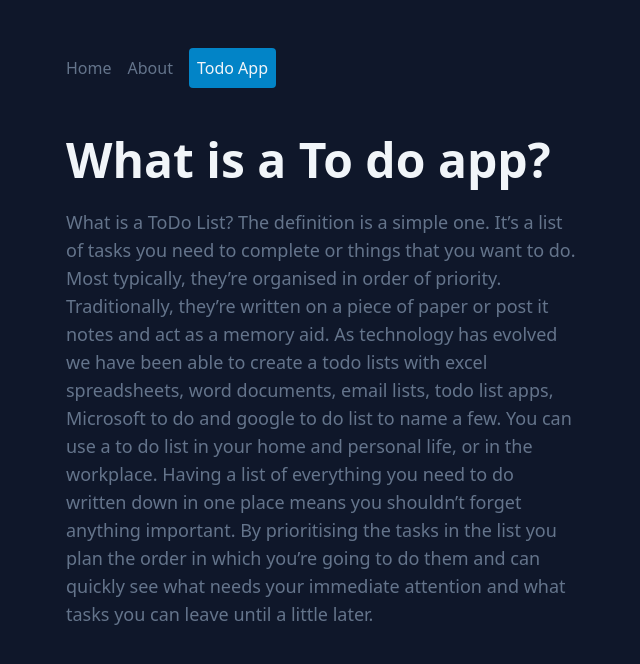
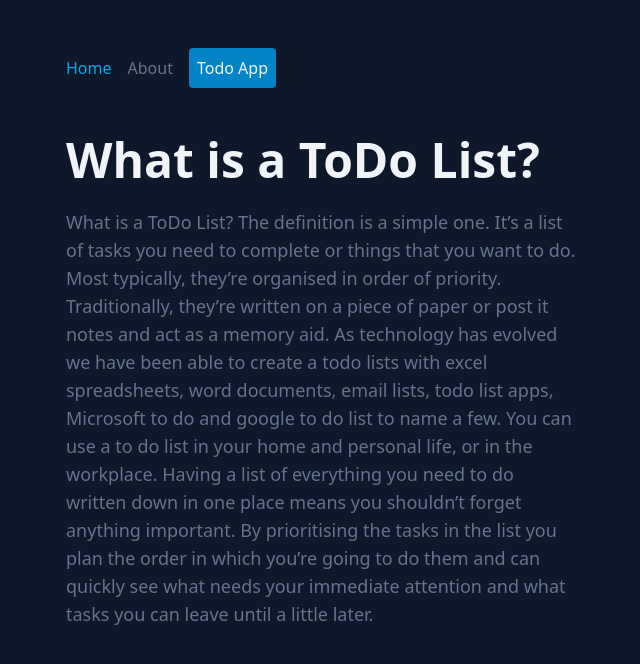
Before and after one commit to euperinotti/todo-list, a React (Vite) app: page / in a window 1280 px wide. Shown: the top 664 px of the page, without its empty margins (174-814 px from the left). Built offline with nearby package versions, Linux system fonts and the light colour scheme.

Commit message:
feat: add base template

```diff
--- a/src/pages/Home/index.tsx
+++ b/src/pages/Home/index.tsx
@@ -1,40 +1,27 @@
+import { PageTitle } from "../../components/PageTitle";
+import { BaseTemplate } from "../../template/Base";
+
 export const HomePage = () => {
   return (
-    <div className="bg-slate-900 h-screen text-slate-50 py-12 px-60">
-      <div className="flex flex-col justify-start items-start h-full w-full gap-12">
-        <nav className="text-slate-500 flex gap-4 items-center justify-center">
-          <a href="/" className="hover:text-sky-500">
-            Home
-          </a>
-          <a href="/about" className="hover:text-sky-500">
-            About
-          </a>
-          <a href="/todo" className="p-2 bg-sky-600 text-slate-100 rounded">
-            Todo App
-          </a>
-        </nav>
-        <div className="flex flex-col justify-start items-start h-auto w-full gap-6 max-w-lg">
-          <h1 className="text-5xl font-bold text-slate-100">
-            What is a To do app?
-          </h1>
-          <p className="text-slate-500 text-lg">
-            What is a ToDo List? The definition is a simple one. It’s a list of
-            tasks you need to complete or things that you want to do. Most
-            typically, they’re organised in order of priority. Traditionally,
-            they’re written on a piece of paper or post it notes and act as a
-            memory aid. As technology has evolved we have been able to create a
-            todo lists with excel spreadsheets, word documents, email lists,
-            todo list apps, Microsoft to do and google to do list to name a few.
-            You can use a to do list in your home and personal life, or in the
-            workplace. Having a list of everything you need to do written down
-            in one place means you shouldn’t forget anything important. By
-            prioritising the tasks in the list you plan the order in which
-            you’re going to do them and can quickly see what needs your
-            immediate attention and what tasks you can leave until a little
-            later.
-          </p>
-        </div>
-      </div>
-    </div>
+    <BaseTemplate>
+      <PageTitle
+        title="What is a ToDo List?"
+      />
+      <p className="text-slate-500 text-lg max-w-lg">
+        What is a ToDo List? The definition is a simple one. It’s a list of
+        tasks you need to complete or things that you want to do. Most
+        typically, they’re organised in order of priority. Traditionally,
+        they’re written on a piece of paper or post it notes and act as a memory
+        aid. As technology has evolved we have been able to create a todo lists
+        with excel spreadsheets, word documents, email lists, todo list apps,
+        Microsoft to do and google to do list to name a few. You can use a to do
+        list in your home and personal life, or in the workplace. Having a list
+        of everything you need to do written down in one place means you
+        shouldn’t forget anything important. By prioritising the tasks in the
+        list you plan the order in which you’re going to do them and can quickly
+        see what needs your immediate attention and what tasks you can leave
+        until a little later.
+      </p>
+    </BaseTemplate>
   );
 };
--- a/src/pages/Todo/index.tsx
+++ b/src/pages/Todo/index.tsx
@@ -2,6 +2,7 @@ import { MouseEvent, useState } from "react";
 import { Button } from "../../components/Button";
 import { Header } from "../../components/Header";
 import { Input } from "../../components/Input";
+import { Navbar } from "../../components/Navbar";
 import { Task } from "../../components/Task";
 import { TaskInfo } from "../../patterns/TaskInfo";
 import { ITask } from "../../types/ITask";
@@ -39,6 +40,11 @@ export const TodoPage = () => {
   };
 
   const addTaskToList = (name: string) => {
+
+    if (!name) {
+      return;
+    }
+
     const newTasks = {
       id: Math.random().toString(36).substr(2, 9),
       name,
@@ -56,18 +62,8 @@ export const TodoPage = () => {
   };
 
   return (
-    <div className="bg-slate-900 h-screen text-slate-50 py-12 px-60 flex flex-col items-start gap-12">
-      <nav className="text-slate-500 flex gap-4 items-center justify-center">
-        <a href="/" className="hover:text-sky-500">
-          Home
-        </a>
-        <a href="/about" className="hover:text-sky-500">
-          About
-        </a>
-        <a href="/todo" className="p-2 bg-sky-600 text-slate-100 rounded">
-          Todo App
-        </a>
-      </nav>
+    <div className="bg-slate-900 min-h-screen h-full text-slate-50 py-12 px-60 flex flex-col items-start gap-12">
+      <Navbar />
       <div className="flex justify-start items-start h-full w-full gap-12">
         <div className="flex flex-col justify-start items-start h-auto w-full gap-6 max-w-lg">
           <Header />
@@ -79,6 +75,7 @@ export const TodoPage = () => {
             />
             <Button
               label="Add to list"
+              variant="default"
               onClick={() => addTaskToList(taskName)}
             />
           </div>
--- /dev/null
+++ b/src/template/Base/index.tsx
@@ -0,0 +1,18 @@
+import { Navbar } from "../../components/Navbar";
+import { BaseTemplateProps } from "./types";
+
+export const BaseTemplate = ({ children, ...rest }: BaseTemplateProps) => {
+  return (
+    <div
+      className={`bg-slate-900 min-h-screen h-full text-slate-50 py-12 px-60 ${rest.className}`}
+      {...rest}
+    >
+      <div className="flex flex-col justify-start items-start h-full w-full gap-12">
+        <Navbar />
+        <div className="flex flex-col justify-start items-start h-auto w-full gap-6">
+          {children}
+        </div>
+      </div>
+    </div>
+  );
+};
--- /dev/null
+++ b/src/template/Base/types.ts
@@ -0,0 +1,3 @@
+import { HtmlHTMLAttributes } from "react";
+
+export interface BaseTemplateProps extends HtmlHTMLAttributes<HTMLDivElement> {}
```
